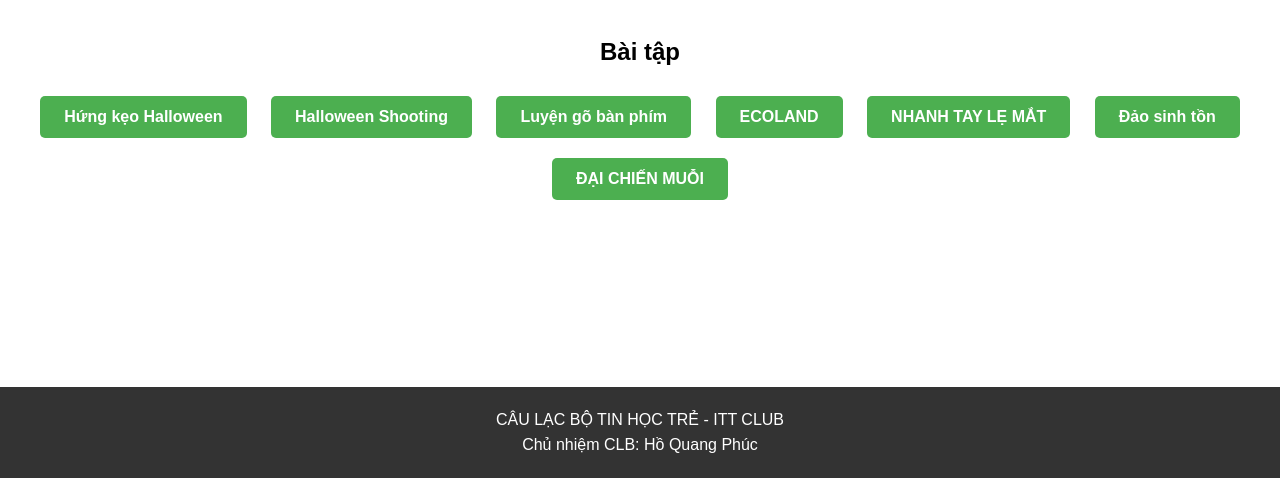
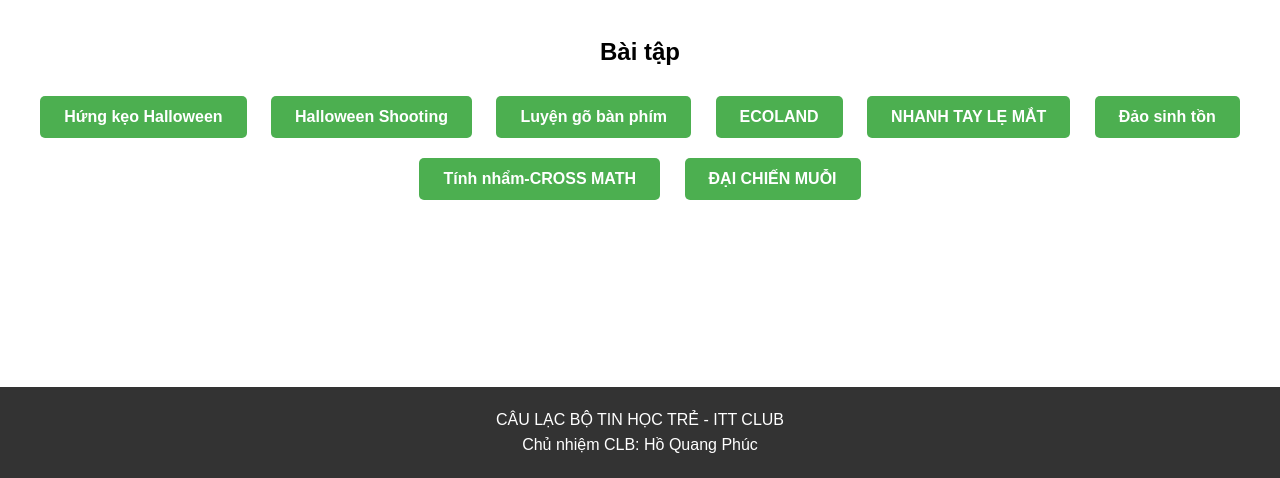
Before and after one commit to hqphuc/ittclub, a plain HTML site: page index.html in a window 1280 px wide. Shown: the part 322-800 px from the top of the page. Drawn offline with Linux system fonts and the light colour scheme.

Commit message:
Add button for Tính nhẩm-CROSS MATH

```diff
--- a/index.html
+++ b/index.html
@@ -70,6 +70,7 @@
         <button class="btn" onclick="window.open('https://hqphuc.github.io/ittclub/ecoland.html', '_blank')">ECOLAND</button>
         <button class="btn" onclick="window.open('https://hqphuc.github.io/ittclub/nhanhtaylemat.html', '_blank')">NHANH TAY LẸ MẮT</button>
         <button class="btn" onclick="window.open('https://hqphuc.github.io/ittclub/dao-sinh-ton.html', '_blank')">Đảo sinh tồn</button>
+        <button class="btn" onclick="window.open('https://hqphuc.github.io/ittclub/crossmath.html', '_blank')">Tính nhẩm-CROSS MATH</button>
         <button class="btn" onclick="window.open('https://claude.ai/artifact/YFcgnoPWcUuwsqcVe6XHz4?fbclid=IwY2xjawVkvo1leHRuA2FlbQIxMABwZG9mAWJyaWQRMVFia3lKOGRGaDRFekZFeHhzcnRjBmFwcF9pZBAyMjIwMzkxNzg4MjAwODkyAAEfBUXW3QxntqG1rUH3JhQmWY0Tl_7v6VyDSjs7CCM5WITxLWDih9FYVDuRT4E_aem_Uuy-e8GF7lOIc63nU505nA', '_blank')">ĐẠI CHIẾN MUỖI</button>
     </main>
 
```
